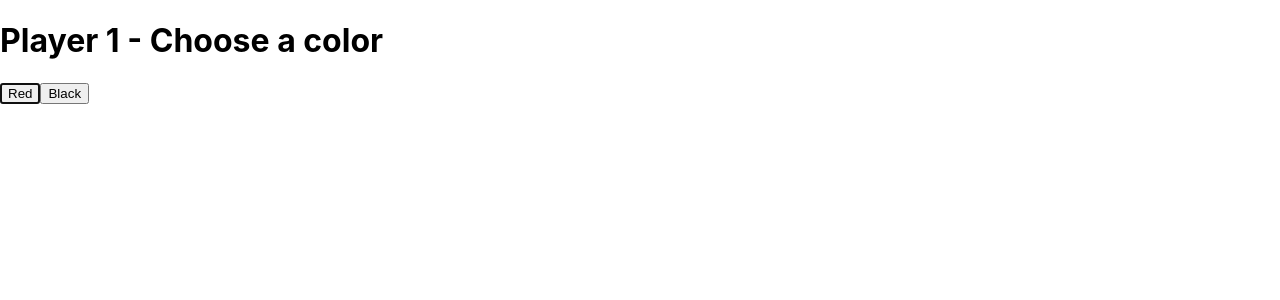
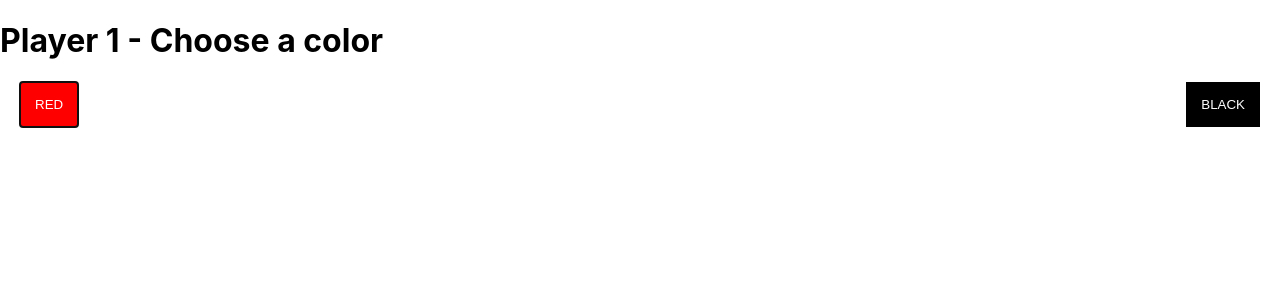
Before and after one commit to Tim-Kerr/Connect4, a React (Create React App) app: page / in a window 1280 px wide. Shown: the top 300 px of the page. Built offline with nearby package versions, Linux system fonts and the light colour scheme.

Commit message:
master: Added some styling

```diff
--- a/src/components/Game.tsx
+++ b/src/components/Game.tsx
@@ -33,8 +33,8 @@ const Game: React.FC = () => {
         showCloseIcon={false}
       >
         <h1>Player 1 - Choose a color</h1>
-        <button onClick={() => startGame(Color.RED)}>Red</button>
-        <button onClick={() => startGame(Color.BLACK)}>Black</button>
+        <button className='gameButton redButton' onClick={() => startGame(Color.RED)}>RED</button>
+        <button className='gameButton blackButton' onClick={() => startGame(Color.BLACK)}>BLACK</button>
       </Modal>
 
       {gameEnd &&
@@ -47,14 +47,14 @@ const Game: React.FC = () => {
         >
           {(winner !== Color.NONE) &&
             <h1>
-              {(winner === Color.RED) ? 'Red' : 'Black'} Player Wins!
+              {(winner === Color.RED) ? 'RED' : 'BLACK'} Player Wins!
             </h1>}
 
           {(winner === Color.NONE) &&
-            <h1>Tie Game!</h1>
+            <h1>TIE Game!</h1>
           }
 
-          <button onClick={() => {
+          <button className='okButton' onClick={() => {
             setBoard([[], [], [], [], [], [], []]);
             setTurnCount(0);
             setGameEnd(false);
--- a/src/styles/App.css
+++ b/src/styles/App.css
@@ -38,6 +38,27 @@
   border-radius: 50%;
 }
 
-.button {
+.redButton {
+  background-color: red;
+}
 
+.blackButton {
+  background-color: black;
+  float: right;
 }
+
+.okButton {
+  margin: auto;
+  width: 50%;
+  padding: 15px;
+  border: solid 1px black;
+  display: block;
+}
+
+.gameButton {
+  color: white;
+  padding: 15px;
+  border: none;
+  margin-left: 20px;
+  margin-right: 20px;
+}
```
